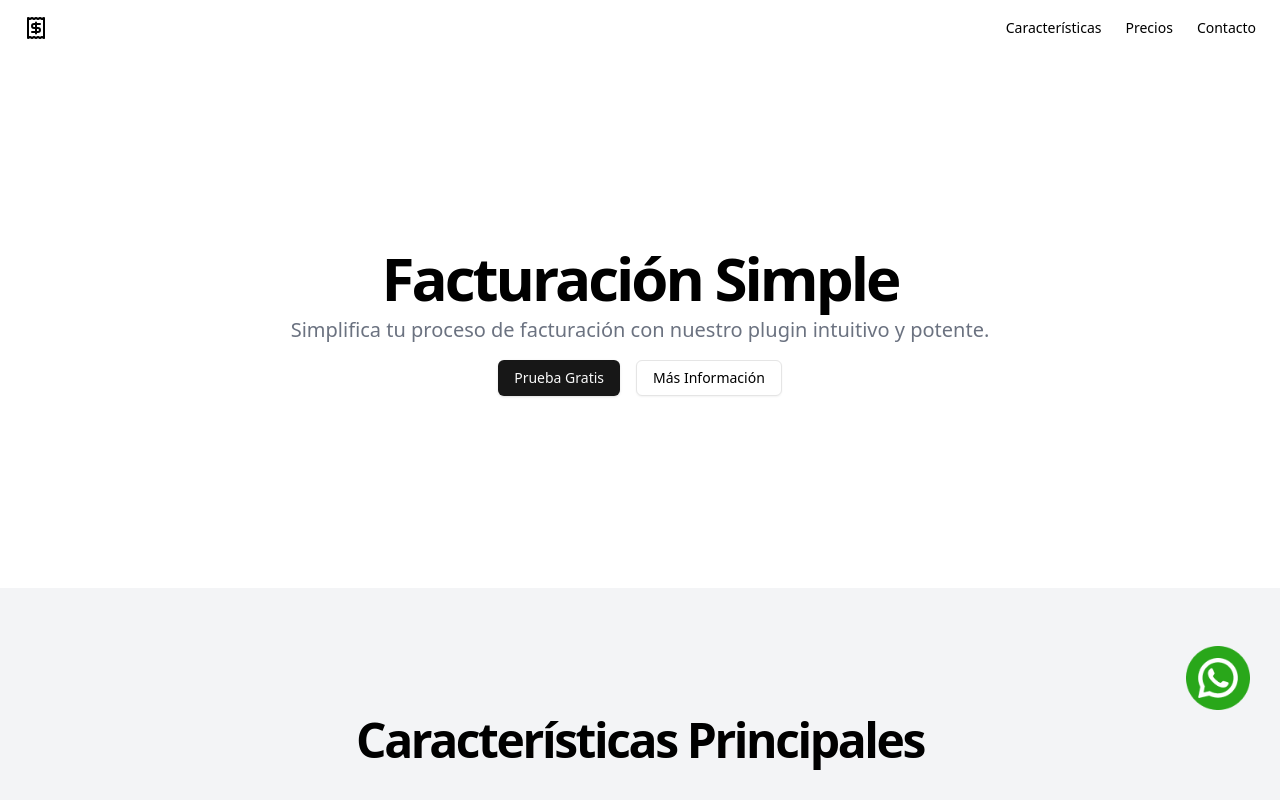
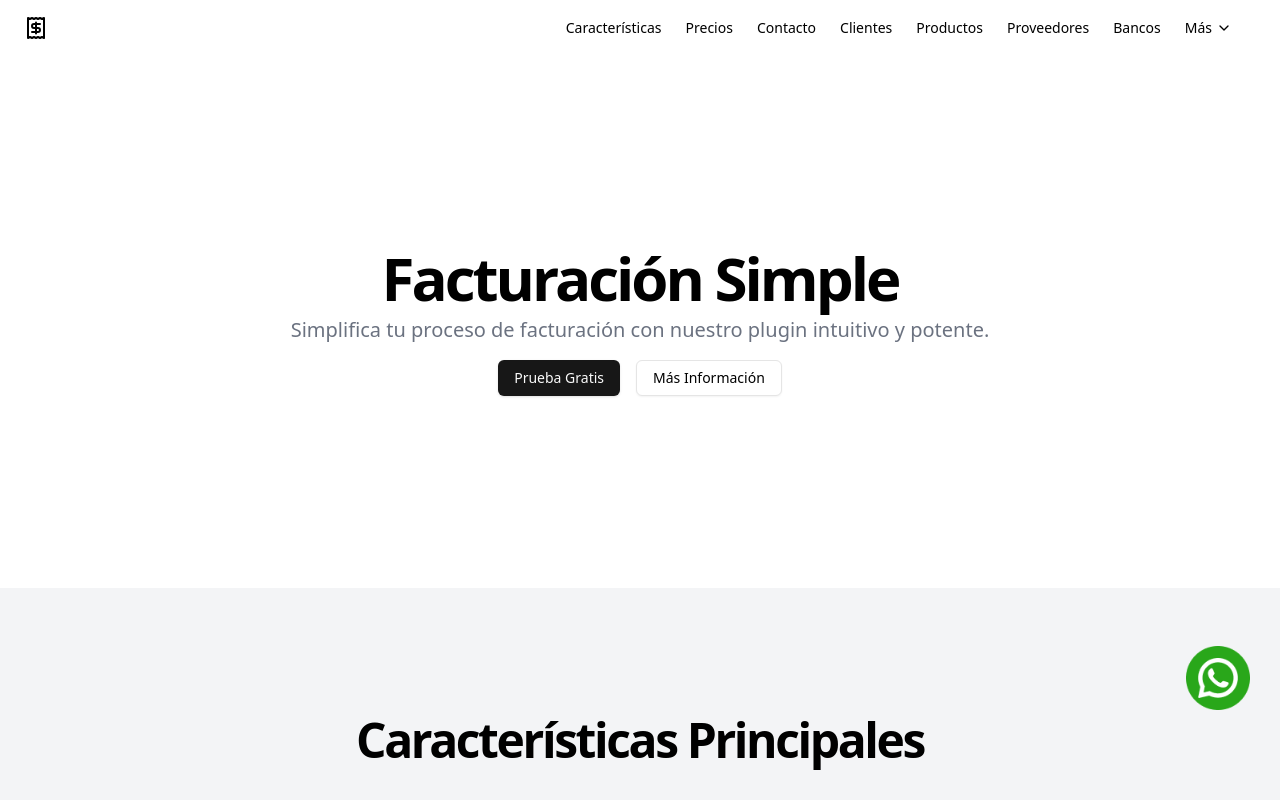
Before and after one commit to anibal317/facturacion, a Next.js app: page / in a window 1280 px wide. Shown: the top 800 px of the page. Built offline with nearby package versions, Linux system fonts and the light colour scheme.

Commit message:
agregando menu dinámico

```diff
--- a/app/page.tsx
+++ b/app/page.tsx
@@ -1,6 +1,7 @@
 'use client'
 import { Button } from "@/components/ui/button"
 import plansData from "@/data/plans.json"
+import navLinks from "@/data/navigation.json"
 import { PricingPlan } from "@/types/pricing"
 import { Card, CardContent, CardHeader, CardTitle } from "@/components/ui/card"
 import { CheckCircle, BarChart, Clock, ReceiptIcon } from "lucide-react"
@@ -8,6 +9,7 @@ import { CheckCircle, BarChart, Clock, ReceiptIcon } from "lucide-react"
 import Link from "next/link";
 import Contacto from "./Contacto";
 import { PricingCard } from "@/components/pracingCard/pricing-card"
+import { Navigation } from "@/components/navBar/Navigation"
 
 export default function Home() {
   return (
@@ -18,15 +20,7 @@ export default function Home() {
           <span className="sr-only">FacturaFácil</span>
         </Link>
         <nav className="ml-auto flex gap-4 sm:gap-6 ">
-          <Link className="text-sm font-medium hover:underline underline-offset-4" href="#caracteristicas">
-            Características
-          </Link>
-          <Link className="text-sm font-medium hover:underline underline-offset-4" href="#precios">
-            Precios
-          </Link>
-          <Link className="text-sm font-medium hover:underline underline-offset-4" href="#contacto">
-            Contacto
-          </Link>
+          <Navigation data={navLinks}/>
         </nav>
       </header>
       <main className="flex flex-col min-w-screen">
--- /dev/null
+++ b/components/navBar/Navigation.tsx
@@ -0,0 +1,53 @@
+import Link from 'next/link'
+import { useState } from 'react'
+import { ReceiptIcon, ChevronDown } from 'lucide-react'
+import { NavigationData, NavLink } from '../../types/navigation'
+
+interface NavigationProps {
+  data: NavigationData;
+}
+
+export function Navigation({ data }: NavigationProps) {
+  const [isDropdownOpen, setIsDropdownOpen] = useState(false)
+
+  const toggleDropdown = () => setIsDropdownOpen(!isDropdownOpen)
+
+  const renderNavLink = (link: NavLink) => (
+    <Link key={link.href} className="text-sm font-medium hover:underline underline-offset-4" href={link.href}>
+      {link.text}
+    </Link>
+  )
+
+  return (
+    <header className="px-4 lg:px-6 h-14 flex items-center">
+      {/* <Link className="flex items-center justify-center" href={data.logo.href}>
+        <ReceiptIcon className="h-6 w-6" />
+        <span className="sr-only">{data.logo.text}</span>
+      </Link> */}
+      <nav className="ml-auto flex gap-4 sm:gap-6 items-center">
+        {data.mainLinks.map(renderNavLink)}
+        <div className="relative">
+          <button
+            onClick={toggleDropdown}
+            className="text-sm font-medium hover:underline underline-offset-4 flex items-center"
+          >
+            Más <ChevronDown className="ml-1 h-4 w-4" />
+          </button>
+          {isDropdownOpen && (
+            <div className="absolute right-0 mt-2 w-48 bg-white rounded-md shadow-lg py-1 z-10">
+              {data.dropdownLinks.map((link) => (
+                <Link
+                  key={link.href}
+                  href={link.href}
+                  className="block px-4 py-2 text-sm text-gray-700 hover:bg-gray-100"
+                >
+                  {link.text}
+                </Link>
+              ))}
+            </div>
+          )}
+        </div>
+      </nav>
+    </header>
+  )
+}
--- /dev/null
+++ b/data/navigation.json
@@ -0,0 +1,47 @@
+{
+
+    "mainLinks": [
+      {
+        "text": "Características",
+        "href": "#caracteristicas"
+      },
+      {
+        "text": "Precios",
+        "href": "#precios"
+      },
+      {
+        "text": "Contacto",
+        "href": "#contacto"
+      },
+      {
+        "text": "Clientes",
+        "href": "/clientes"
+      },
+      {
+        "text": "Productos",
+        "href": "/productos"
+      },
+      {
+        "text": "Proveedores",
+        "href": "/proveedores"
+      },
+      {
+        "text": "Bancos",
+        "href": "/bancos"
+      }
+    ],
+    "dropdownLinks": [
+      {
+        "text": "Ayuda",
+        "href": "/ayuda"
+      },
+      {
+        "text": "Blog",
+        "href": "/blog"
+      },
+      {
+        "text": "Soporte",
+        "href": "/soporte"
+      }
+    ]
+  }
--- /dev/null
+++ b/types/navigation.ts
@@ -0,0 +1,14 @@
+export interface NavLink {
+    text: string;
+    href: string;
+  }
+
+  export interface NavigationData {
+    // logo: {
+    //   icon: string;
+    //   text: string;
+    //   href: string;
+    // };
+    mainLinks: NavLink[];
+    dropdownLinks: NavLink[];
+  }
```
